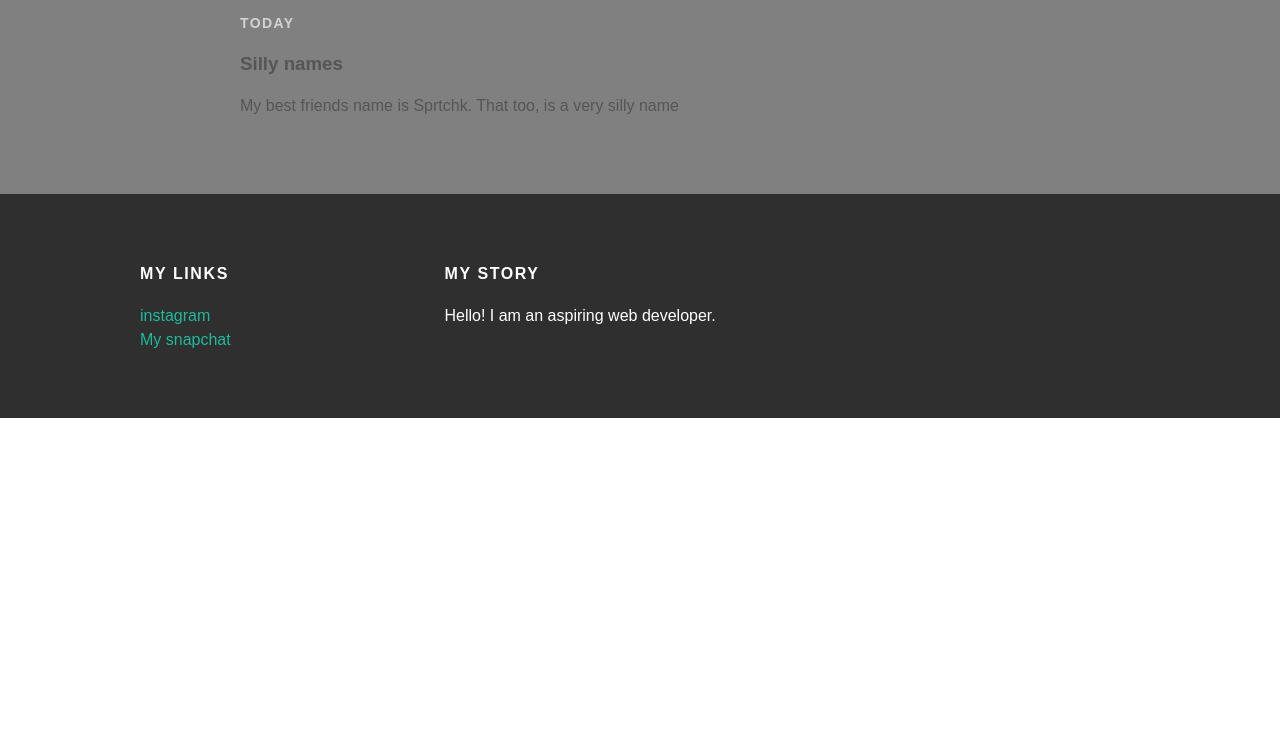
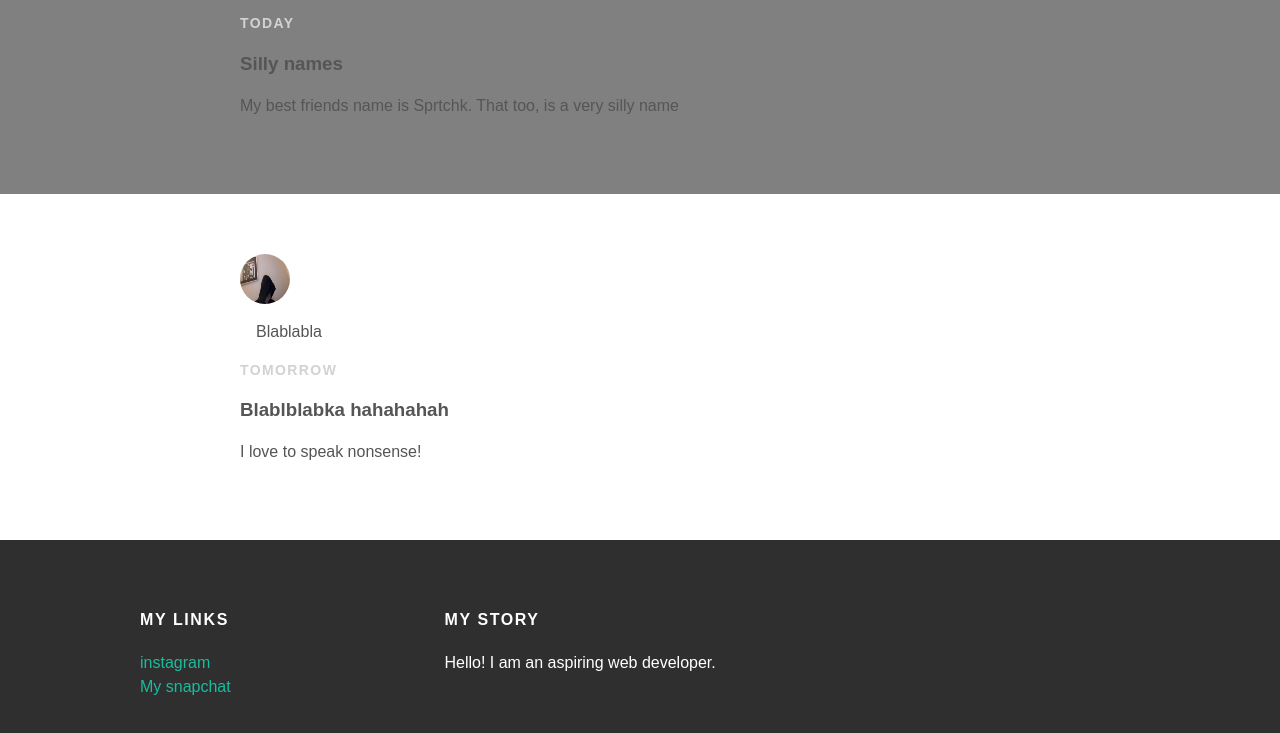
Before and after one commit to LudvigW/LudvigW.github.io, a plain HTML site: page index.html in a window 1280 px wide. Shown: the part 1430-2163 px from the top of the page. Before the commit the page ends 1848 px from the top, so only its background shows below. Drawn offline with Linux system fonts and the light colour scheme.

Commit message:
Update index.html

```diff
--- a/index.html
+++ b/index.html
@@ -89,6 +89,21 @@ type="text/css" href="styles.css">
   </div>
 </div>
 </div>
+      <div class="post-container">
+  <div class="post">
+    <div class="post-author">
+      <img src="Ofototms.jpg">
+      <p><span>Blablabla</span></p>
+  </div>
+  <p class="post-date">Tomorrow</p>
+  <h3 class="post-title">Blablblabka hahahahah
+  </h3>
+  <div class="post-content">
+    <p>I love to speak nonsense!
+    </p>
+  </div>
+</div>
+</div>
   </div>
     <div id="footer">
       <div class="container">
```
